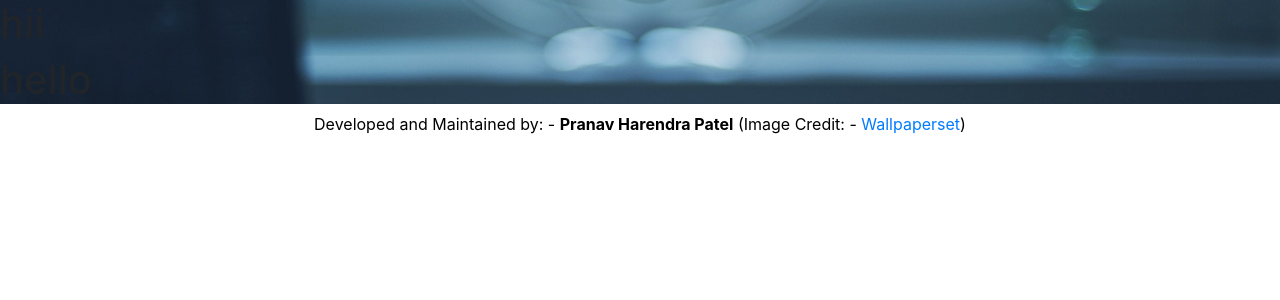
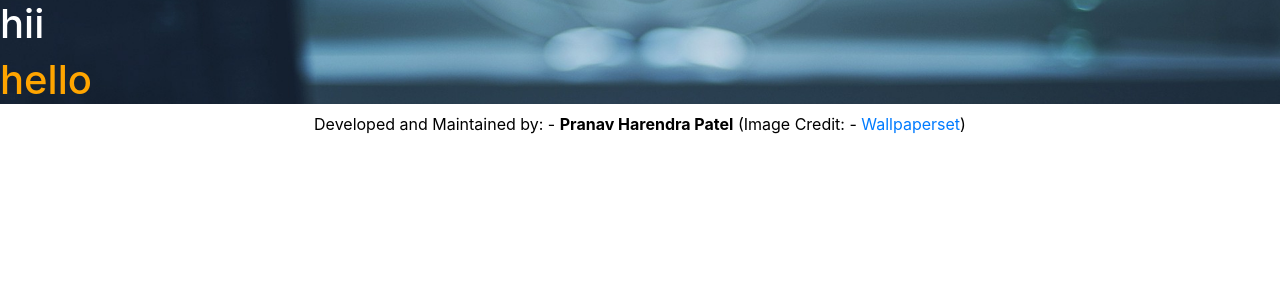
Before and after one commit to PranavPatel292/Portfolio, a React (Create React App) app: page / in a window 1280 px wide. Shown: the top 300 px of the page. Built offline with nearby package versions, Linux system fonts and the light colour scheme; the HTML template or start-up script is replaced by a standard one.

Commit message:
test commit 3

```diff
--- a/src/Header.js
+++ b/src/Header.js
@@ -11,8 +11,8 @@ function Header(){
 	return(
     <div>
     <div class="image">
-      <h1> hii </h1>
-      <h1> hello </h1>
+      <h1 style={{color: "white"}}> hii </h1>
+      <h1 style={{color: "orange"}}> hello </h1>
     </div>
     </div>
 	)
```
